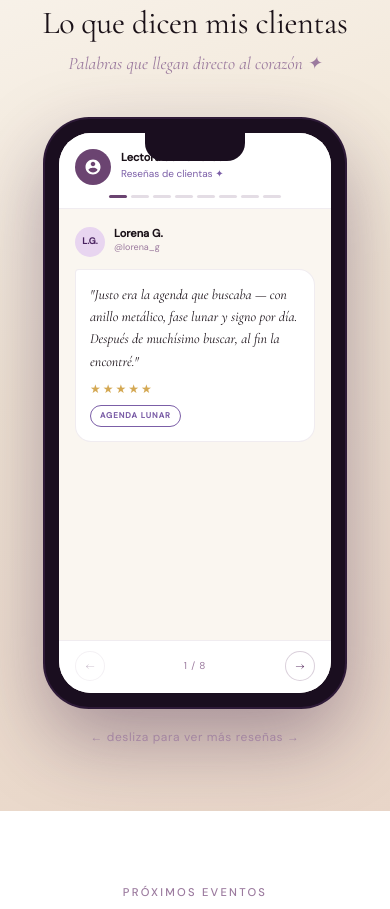
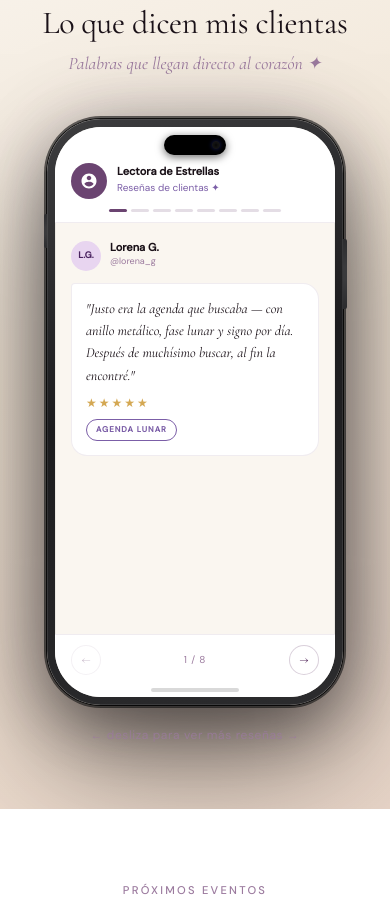
Before and after one commit to lectoradeestrellas/lectoradeestrellas, a plain HTML site: page index.html in a window 390 px wide. Shown: the part 7992-8901 px from the top of the page. Drawn offline with nearby package versions, Linux system fonts and the light colour scheme.

Commit message:
cambio mockup iphone

```diff
--- /dev/null
+++ b/css/phone-mockup.css
@@ -0,0 +1,139 @@
+/* ─────────────────────────────────────────────────────────────
+   iPhone 17 Pro Max mockup — shared component
+   Link this file once per page, then use this structure:
+
+   <div class="iphone-wrap">
+     <div class="iphone-frame">                  ← default: Black Titanium
+       <div class="iphone-dynamic-island"></div>
+       <div class="iphone-screen">               ← add .iphone-screen--light for white bg
+         <!-- your screen content -->
+       </div>
+       <div class="iphone-home-bar"></div>
+     </div>
+   </div>
+
+   Modifier classes:
+   .iphone-frame--light-screen  → dark home bar (for light-bg screens)
+───────────────────────────────────────────────────────────────── */
+
+/* ── Scene wrapper ── */
+.iphone-wrap {
+  display: flex;
+  justify-content: center;
+  align-items: center;
+  padding: 0 1rem;
+}
+
+/* ── Outer frame — Black Titanium by default ── */
+.iphone-frame {
+  width: 296px;
+  background: linear-gradient(160deg, #3D3D3F 0%, #1C1C1E 45%, #2C2C2E 100%);
+  border-radius: 54px;
+  padding: 8px;
+  box-shadow:
+    inset 0 0 0 0.5px rgba(255,255,255,0.18),
+    0 0 0 1px rgba(0,0,0,0.85),
+    0 0 0 2.5px rgba(255,255,255,0.07),
+    0 0 0 3px rgba(0,0,0,0.6),
+    0 50px 120px rgba(0,0,0,0.55),
+    0 20px 60px rgba(0,0,0,0.3),
+    0 0 80px rgba(107,68,113,0.15);
+  position: relative;
+}
+
+/* Camera Control / Power — right side */
+.iphone-frame::before {
+  content: '';
+  position: absolute;
+  right: -3.5px;
+  top: 120px;
+  width: 3.5px;
+  height: 70px;
+  background: linear-gradient(180deg, #2C2C2E 0%, #3A3A3C 40%, #3A3A3C 60%, #2C2C2E 100%);
+  border-radius: 0 2px 2px 0;
+}
+
+/* Action button — left side */
+.iphone-frame::after {
+  content: '';
+  position: absolute;
+  left: -3.5px;
+  top: 95px;
+  width: 3.5px;
+  height: 34px;
+  background: linear-gradient(180deg, #2C2C2E 0%, #3A3A3C 40%, #3A3A3C 60%, #2C2C2E 100%);
+  border-radius: 2px 0 0 2px;
+}
+
+/* ── Dynamic Island ── */
+.iphone-dynamic-island {
+  width: 62px;
+  height: 20px;
+  background: #000;
+  border-radius: 50px;
+  position: absolute;
+  top: 16px;
+  left: 50%;
+  transform: translateX(-50%);
+  z-index: 10;
+  box-shadow: 0 0 0 1px rgba(255,255,255,0.04), 0 2px 8px rgba(0,0,0,0.6);
+}
+
+/* Front-facing camera dot */
+.iphone-dynamic-island::after {
+  content: '';
+  position: absolute;
+  right: 6px;
+  top: 50%;
+  transform: translateY(-50%);
+  width: 8px;
+  height: 8px;
+  border-radius: 50%;
+  background: #0A0A0A;
+  border: 1.5px solid #181818;
+  box-shadow: 0 0 4px rgba(60,80,255,0.35), inset 0 0 0 1.5px rgba(255,255,255,0.03);
+}
+
+/* ── Screen ── */
+.iphone-screen {
+  border-radius: 46px;
+  overflow: hidden;
+  position: relative;
+  box-shadow: inset 0 0 0 0.5px rgba(0,0,0,0.12);
+}
+
+/* Light-background variant (testimonials, review feeds) */
+.iphone-screen--light {
+  background: var(--parchment, #FAF6F0);
+  display: flex;
+  flex-direction: column;
+  min-height: 570px;
+}
+
+/* Dark-background variant (stories, full-bleed media) */
+.iphone-screen--dark {
+  background: #000;
+  aspect-ratio: 9 / 19.5;
+  cursor: pointer;
+  user-select: none;
+  box-shadow: inset 0 0 0 0.5px rgba(255,255,255,0.04);
+}
+
+/* ── Home indicator bar ── */
+.iphone-home-bar {
+  position: absolute;
+  bottom: 13px;
+  left: 50%;
+  transform: translateX(-50%);
+  width: 88px;
+  height: 4px;
+  border-radius: 3px;
+  background: rgba(255,255,255,0.3);
+  z-index: 30;
+  pointer-events: none;
+}
+
+/* Dark bar for light-background screens */
+.iphone-frame--light-screen .iphone-home-bar {
+  background: rgba(0,0,0,0.15);
+}
--- a/css/styles.css
+++ b/css/styles.css
@@ -854,48 +854,10 @@ h1, h2, h3, h4, h5 {
   margin-bottom: 0.5rem;
 }
 
-/* Phone frame */
-.phone-mockup-scene {
-  display: flex;
-  justify-content: center;
-  align-items: center;
-  padding: 0 1rem;
-}
-
-.phone-frame {
-  width: 300px;
-  background: #1A0E1F;
-  border-radius: 44px;
-  padding: 14px;
-  box-shadow: 0 0 0 2px #2E1A38, 0 32px 80px rgba(61,31,69,0.4);
-  position: relative;
-}
-
-.phone-notch {
-  width: 100px;
-  height: 28px;
-  background: #1A0E1F;
-  border-radius: 0 0 18px 18px;
-  position: absolute;
-  top: 14px;
-  left: 50%;
-  transform: translateX(-50%);
-  z-index: 10;
-}
-
-.phone-screen {
-  background: var(--parchment);
-  border-radius: 32px;
-  overflow: hidden;
-  display: flex;
-  flex-direction: column;
-  min-height: 560px;
-}
-
-/* Stories bar */
+/* Stories bar — top padding clears the Dynamic Island (62px wide, 20px tall, 8px into screen) */
 .stories-bar {
   background: white;
-  padding: 16px 16px 10px;
+  padding: 36px 16px 10px;
   border-bottom: 0.5px solid rgba(107,68,113,0.1);
 }
 
@@ -1059,7 +1021,7 @@ h1, h2, h3, h4, h5 {
 /* Nav bottom */
 .phone-nav {
   background: white;
-  padding: 10px 16px 12px;
+  padding: 10px 16px 22px;
   display: flex;
   align-items: center;
   justify-content: space-between;
@@ -1114,49 +1076,10 @@ h1, h2, h3, h4, h5 {
 .experience-strip h2 { color: var(--parchment); }
 .experience-strip .section-desc { color: rgba(250,246,240,0.6); font-size: 0.97rem; max-width: 480px; margin: 0.5rem auto 0; }
 
-/* Stories phone */
-.stories-phone-scene {
-  display: flex;
-  justify-content: center;
-  align-items: center;
-  padding: 0 1rem;
-}
-
-.stories-phone {
-  width: 280px;
-  background: #0D0710;
-  border-radius: 44px;
-  padding: 12px;
-  box-shadow: 0 0 0 2px #1A0E20, 0 0 0 3px #2E1840, 0 40px 100px rgba(0,0,0,0.7), 0 0 60px rgba(107,68,113,0.2);
-  position: relative;
-}
-
-.stories-phone-notch {
-  width: 90px;
-  height: 26px;
-  background: #0D0710;
-  border-radius: 0 0 16px 16px;
-  position: absolute;
-  top: 12px;
-  left: 50%;
-  transform: translateX(-50%);
-  z-index: 20;
-}
-
-.stories-screen {
-  background: #000;
-  border-radius: 34px;
-  overflow: hidden;
-  position: relative;
-  aspect-ratio: 9/16;
-  cursor: pointer;
-  user-select: none;
-}
-
-/* Progress bars */
+/* Progress bars — below Dynamic Island (island bottom: 16+20=36px from frame, 8px into screen = 28px from screen top) */
 .stories-progress {
   position: absolute;
-  top: 14px;
+  top: 36px;
   left: 10px;
   right: 10px;
   display: flex;
@@ -1190,10 +1113,10 @@ h1, h2, h3, h4, h5 {
   to   { width: 100%; }
 }
 
-/* Stories header overlay */
+/* Stories header overlay — below progress bars */
 .stories-overlay-header {
   position: absolute;
-  top: 22px;
+  top: 42px;
   left: 10px;
   right: 10px;
   display: flex;
--- a/index.html
+++ b/index.html
@@ -6,6 +6,7 @@
   <title>Lectora de Estrellas — Astrología, journaling & herramientas mágicas</title>
   <meta name="description" content="Guía cósmica para tu autoconocimiento y desarrollo personal. Lecturas astrales, herramientas mágicas, eventos y cursos con Andrea.">
   <link rel="stylesheet" href="css/styles.css">
+  <link rel="stylesheet" href="css/phone-mockup.css">
   <style>
     /* ── Hero ──────────────────────────────────────────── */
     .hero {
@@ -1082,10 +1083,10 @@
       <p class="section-desc" style="font-style:italic;color:var(--mauve);margin-top:0.4rem;">Palabras que llegan directo al corazón ✦</p>
     </div>
 
-    <div class="phone-mockup-scene" data-reveal>
-      <div class="phone-frame">
-        <div class="phone-notch"></div>
-        <div class="phone-screen">
+    <div class="iphone-wrap" data-reveal>
+      <div class="iphone-frame iphone-frame--light-screen">
+        <div class="iphone-dynamic-island"></div>
+        <div class="iphone-screen iphone-screen--light">
 
           <!-- Stories header -->
           <div class="stories-bar">
@@ -1113,9 +1114,10 @@
             <button class="phone-nav-btn" id="reviewNext" aria-label="Siguiente">&#8594;</button>
           </div>
 
-        </div><!-- /phone-screen -->
-      </div><!-- /phone-frame -->
-    </div><!-- /scene -->
+        </div><!-- /iphone-screen -->
+        <div class="iphone-home-bar"></div>
+      </div><!-- /iphone-frame -->
+    </div><!-- /iphone-wrap -->
 
     <p class="swipe-hint">&#8592; desliza para ver más reseñas &#8594;</p>
   </div>
```
Also changed, not shown: eventos.html (+8 -6 lines).
